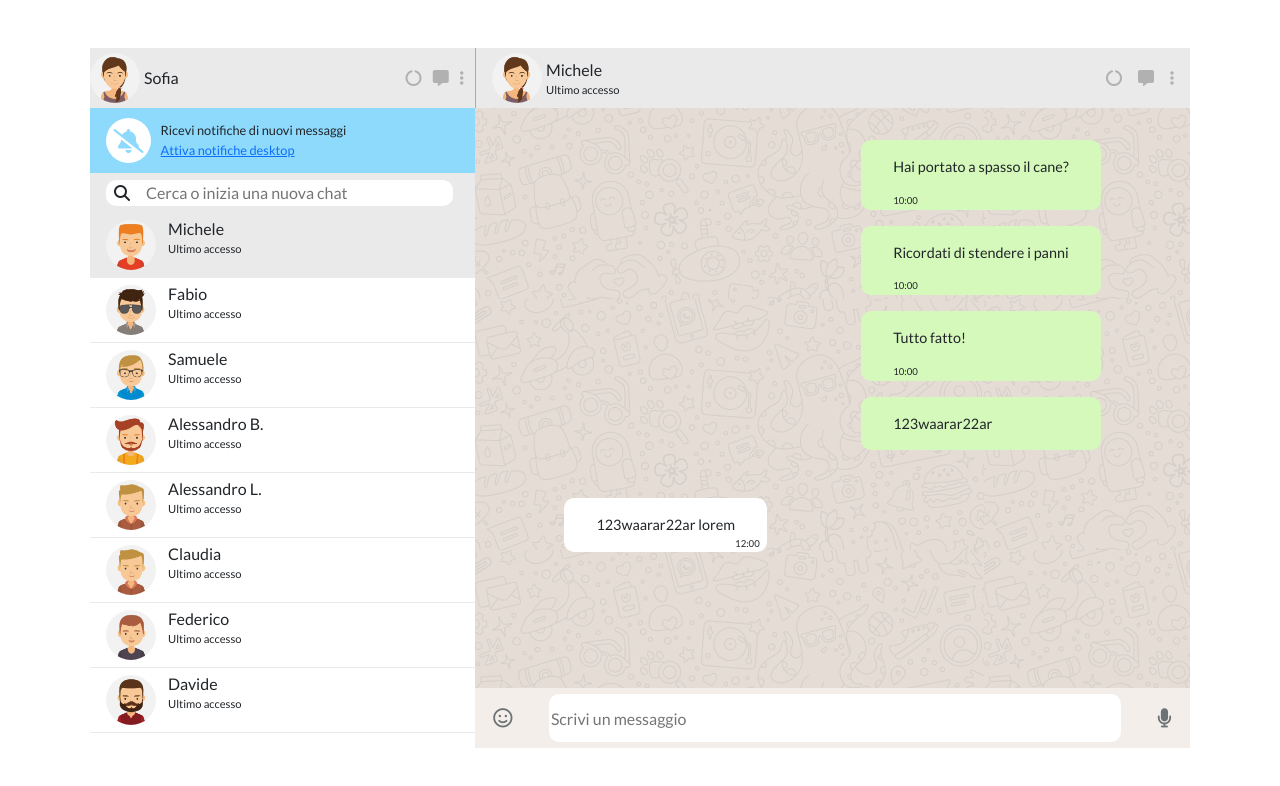
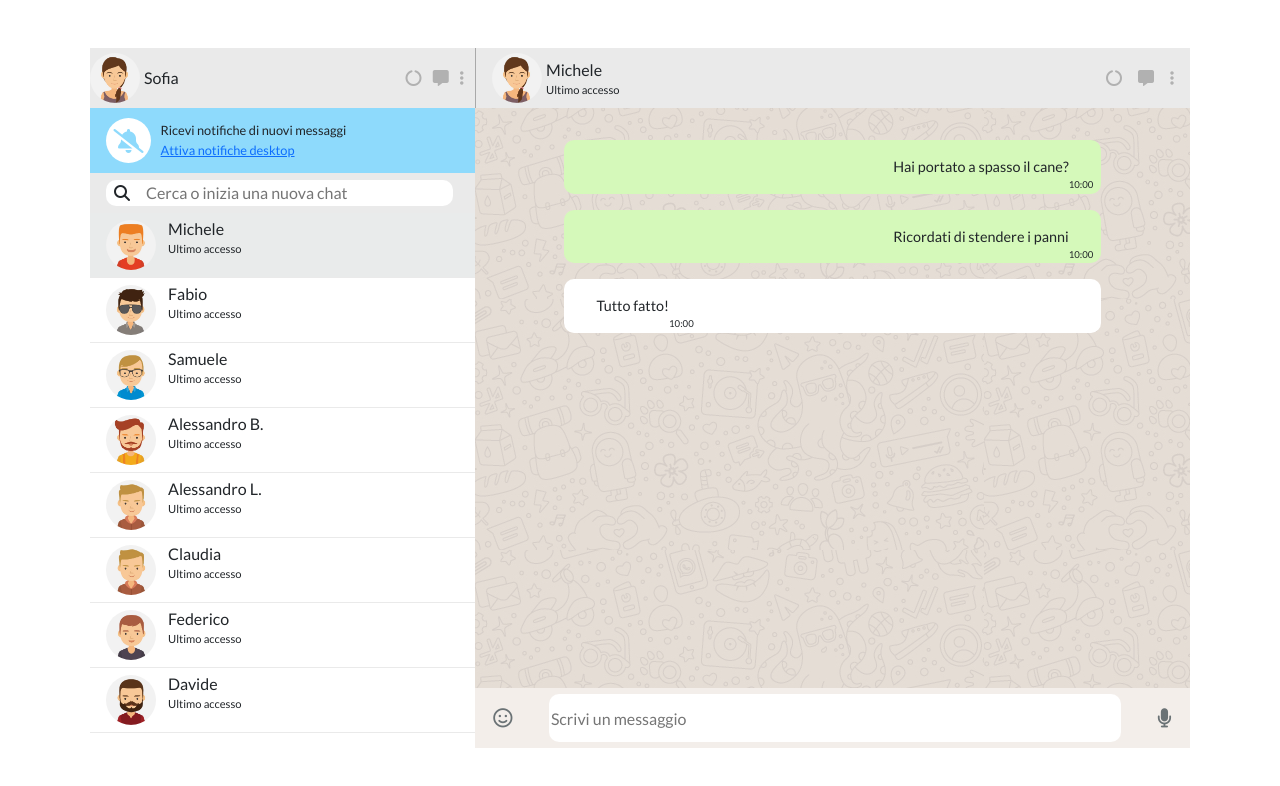
Before and after one commit to Ericson-Manalo/vue-boolzapp, a plain HTML site: page index.html in a window 1280 px wide. Drawn offline with nearby package versions, Linux system fonts and the light colour scheme.

Commit message:
trying to fix class of sender and recipient

```diff
--- a/css/style.css
+++ b/css/style.css
@@ -106,7 +106,7 @@ div .contacts{
 }
 
 div .contact-img.active{
-    background-color: #eaeaea;
+    background-color: #e9ebeb;
 }
 
 div .contacts:hover{
@@ -163,8 +163,7 @@ div .conversation-container{
     overflow: auto;
 }
 
-div .conversation-sender,
-div .conversation-recipient{
+div .conversation{
     width: 75%;
     margin: 2rem auto;
     display: grid;
@@ -175,7 +174,7 @@ div .conversation-sender{
 }
 
 div .conversation-recipient{
-    justify-content: start;
+
 }
 
 div .sender,
@@ -185,7 +184,17 @@ div .recipient{
     border-radius: 10px;
     font-size: .9rem;
     position: relative;
+    display: grid;
+    justify-content: end;
 }
+
+div .recipient{
+
+
+}
+
+
+
 
 div .recipient span{
     font-size: .6rem;
@@ -207,6 +216,7 @@ div .sender{
 
 div .recipient{
     background-color: #ffffff;
+    justify-content: start;
 }
 
 
--- a/index.html
+++ b/index.html
@@ -112,33 +112,19 @@
                     <div class="conversation-container" >
 
                         <!--sender-->
-                        <div class="conversation-sender">
-                            <div class="sender" v-for="message in contacts[activeIndex].messages" :class="message.status">
-                                <p >
+                        <div class="conversation">
+                            <div v-for="message in contacts[activeIndex].messages" :class="message.status === 'sent' ? 'sender' : 'recipient'" >
+                                <div>
                                     {{message.message}}
-                                </p>
-                                <span>
-                                    10:00
-                                </span>
-                            </div>
-                            <div class="sender">
-                                123waarar22ar
-                            </div>
-                            <div>
+                                    <span>
+                                        10:00
+                                    </span>
+                                </div>
 
                             </div>
                         </div>
 
                         <!--recipient-->
-                        <div class="conversation-recipient">
-                            <div class="recipient">
-                                123waarar22ar lorem
-                                <span>
-                                    12:00
-                                </span>
-                            </div>
-                        </div>
-
                     </div>
 
 
```
